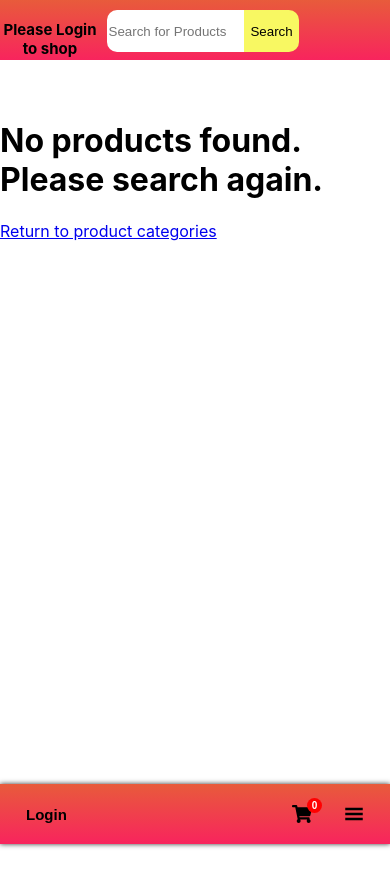
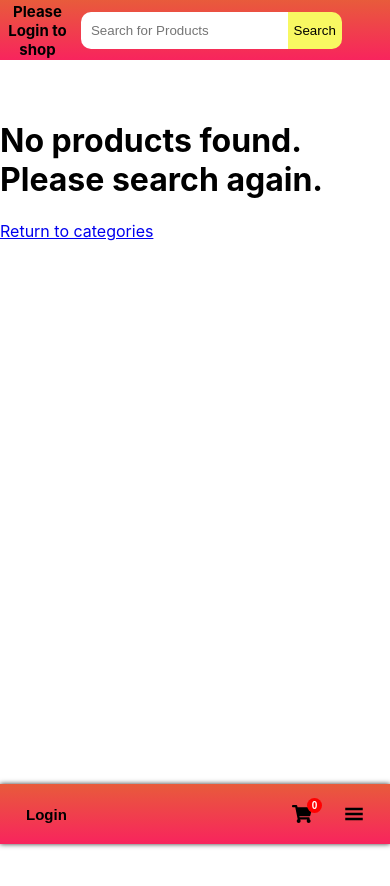
Before and after one commit to tdiec00/Whats-the-Total, a React (Create React App) app in the folder client/: page /products/search in a window 390 px wide. Shown: the top 886 px of the page. Built offline with nearby package versions, Linux system fonts and the light colour scheme.

Commit message:
added media queries for new navbar

```diff
--- a/client/src/components/filterInput/filterInput.css
+++ b/client/src/components/filterInput/filterInput.css
@@ -5,10 +5,11 @@
 
 .filter-input input {
   width: 90%;
-  height: 40px;
+  height: 35px;
   border-radius: 10px;
   border: none;
-  margin-top: 10px;
+  margin-top: 12px;
+  padding-left: 10px;
 }
 
 .filter-input input:focus {
@@ -16,12 +17,12 @@
 }
 
 .filter-input button {
-  height: 42px;
+  height: 37px;
   border-radius: 0 10px 10px 0;
   position: absolute;
   margin-left: -20px;
   background-color: white;
   border: none;
-  margin-top: 10px;
+  margin-top: 12px;
   background-color: rgb(248, 248, 98);
 }
--- a/client/src/components/navbar/navbar.css
+++ b/client/src/components/navbar/navbar.css
@@ -7,7 +7,7 @@
   text-align: center;
   z-index: 5;
   display: grid;
-  grid-template-columns: 100px auto 100px;
+  grid-template-columns: 200px auto 100px;
 }
 
 .nav a {
@@ -16,12 +16,19 @@
 }
 
 .nav h4 {
-  display: inline-block;
-  height: 20px;
+  display: flex;
+  justify-content: center;
+  align-items: center;
+  height: 60px;
+  margin-top: 0;
 }
 
 @media (max-width: 700px) {
   .nav {
     font-size: 15px;
+    grid-template-columns: 75px auto 50px;
+  }
+  .nav h4 {
+    font-size: 15px;
   }
 }
--- a/client/src/screens/searchResult/SearchResult.jsx
+++ b/client/src/screens/searchResult/SearchResult.jsx
@@ -7,7 +7,7 @@ export default function SearchResult(props) {
       {!props.searchResults || props.searchResults.length < 1 ? (
         <div>
           <h1>No products found. Please search again.</h1>
-          <Link to="/products">Return to product categories</Link>
+          <Link to="/products">Return to categories</Link>
         </div>
       ) : (
         props.searchResults.map((product, index) => {
```
